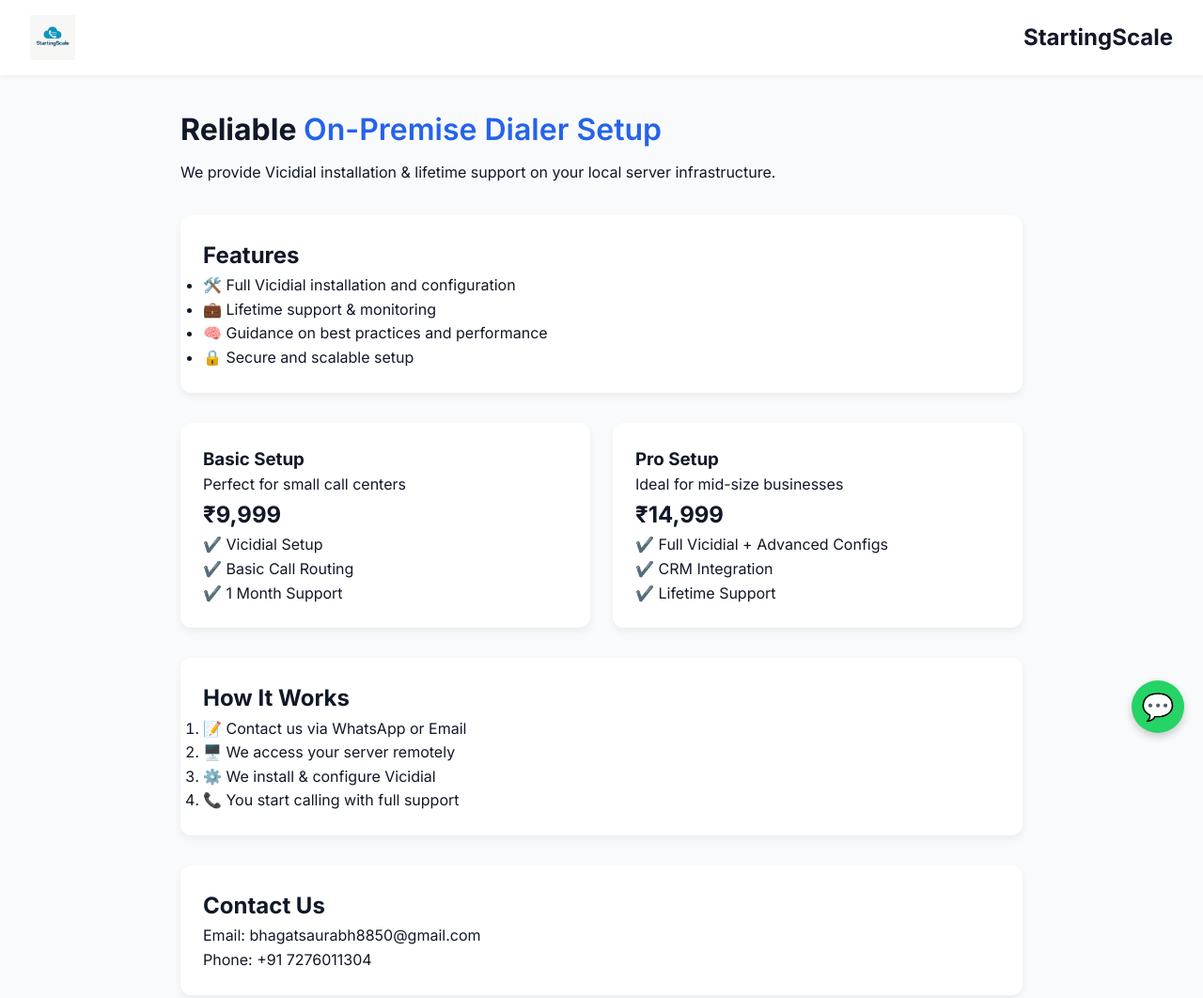
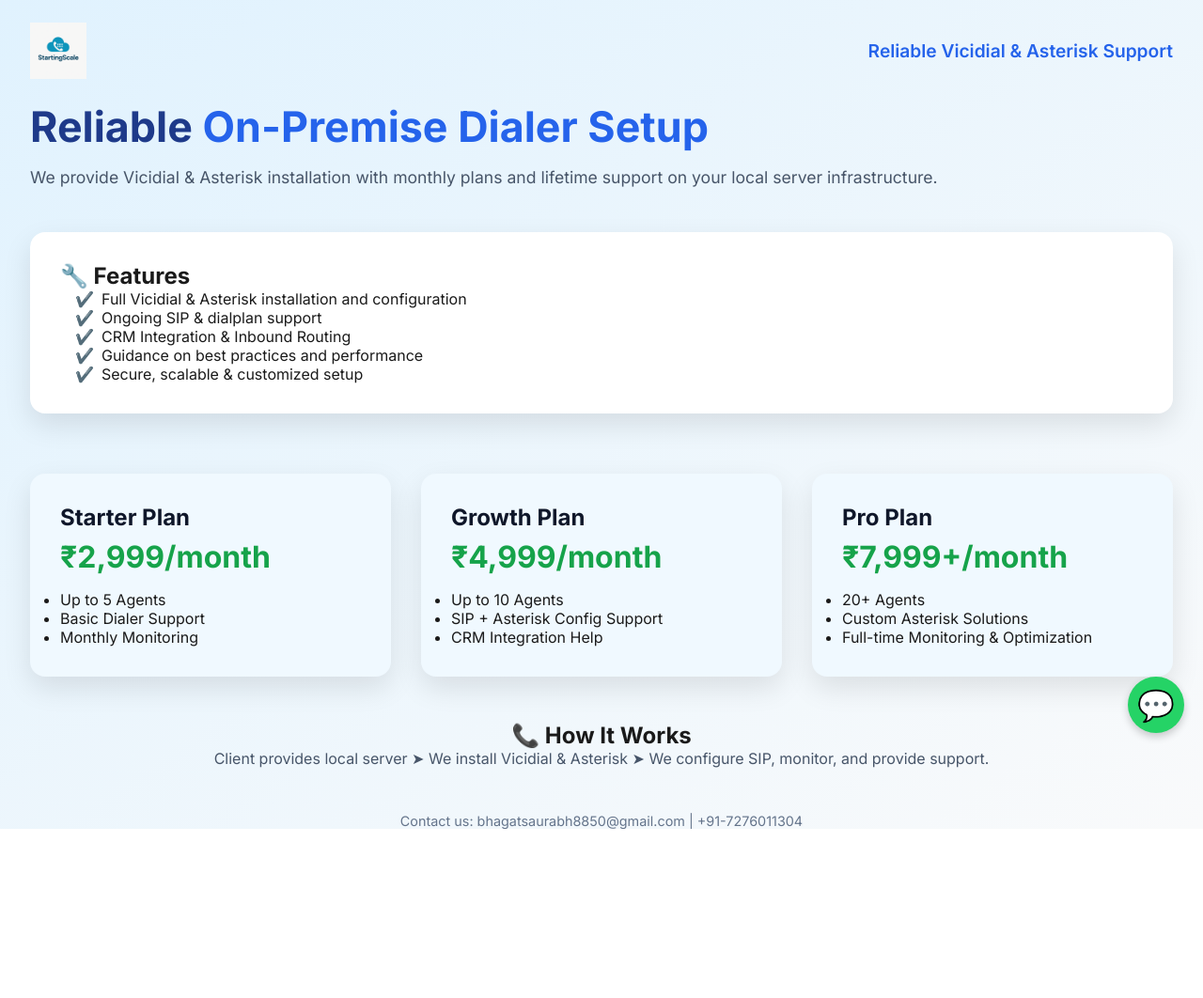
Before and after one commit to Saurabh8850/startingscale-landing-page, a plain HTML site: page index.html in a window 1280 px wide. Shown: the top 1062 px of the page at 94% size. After the commit the page ends 882 px from the top, so only its background shows below. Drawn offline with Linux system fonts and the light colour scheme.

Commit message:
index.html

```diff
--- a/index.html
+++ b/index.html
@@ -3,96 +3,165 @@
 <head>
   <meta charset="UTF-8" />
   <meta name="viewport" content="width=device-width, initial-scale=1.0" />
-  <title>StartingScale - On-Premise Dialer Services</title>
+  <title>StartingScale - On-Premise Dialer Setup</title>
   <link href="https://fonts.googleapis.com/css2?family=Inter:wght@400;600;700&display=swap" rel="stylesheet">
   <style>
-    * { margin: 0; padding: 0; box-sizing: border-box; }
-    body { font-family: 'Inter', sans-serif; line-height: 1.6; background-color: #f9fafb; color: #111827; }
-    header { background: white; padding: 1rem 2rem; display: flex; align-items: center; justify-content: space-between; box-shadow: 0 2px 4px rgba(0,0,0,0.05); }
-    header img { height: 48px; }
-    main { padding: 2rem; max-width: 960px; margin: auto; }
-    h1 { font-size: 2rem; font-weight: 700; margin-bottom: 0.5rem; }
-    .highlight { color: #2563eb; font-weight: 600; }
-    section { margin-bottom: 2rem; }
-    .card { background: white; border-radius: 12px; padding: 1.5rem; box-shadow: 0 4px 8px rgba(0,0,0,0.06); }
-    .pricing { display: flex; gap: 1.5rem; }
-    .pricing .card { flex: 1; transition: 0.3s; }
-    .pricing .card:hover { transform: scale(1.03); }
-    footer { text-align: center; padding: 1.5rem; background: #111827; color: white; }
-    .whatsapp-btn {
+    * {
+      margin: 0;
+      padding: 0;
+      box-sizing: border-box;
+      font-family: 'Inter', sans-serif;
+    }
+    body {
+      background: linear-gradient(to bottom right, #e0f2fe, #f9fafb);
+      color: #1a1a1a;
+      padding: 0 2rem;
+    }
+    header {
+      display: flex;
+      justify-content: space-between;
+      align-items: center;
+      padding: 1.5rem 0;
+    }
+    header img {
+      height: 60px;
+    }
+    .tagline {
+      color: #2563eb;
+      font-size: 1.2rem;
+      font-weight: 600;
+    }
+    h1 {
+      font-size: 2.8rem;
+      color: #1e3a8a;
+      margin-bottom: 1rem;
+    }
+    section {
+      margin-bottom: 3rem;
+    }
+    .card {
+      background: white;
+      border-radius: 16px;
+      box-shadow: 0 12px 30px rgba(0,0,0,0.1);
+      padding: 2rem;
+      margin-top: 1rem;
+      transition: transform 0.3s ease;
+    }
+    .card:hover {
+      transform: translateY(-5px);
+    }
+    .features ul {
+      list-style: none;
+      padding-left: 1rem;
+    }
+    .features li::before {
+      content: '✔️';
+      margin-right: 0.5rem;
+      color: #2563eb;
+    }
+    .pricing {
+      display: flex;
+      gap: 2rem;
+      flex-wrap: wrap;
+    }
+    .pricing .card {
+      flex: 1;
+      min-width: 280px;
+      background: #f0f9ff;
+    }
+    .card h3 {
+      font-size: 1.5rem;
+      margin-bottom: 0.5rem;
+      color: #0f172a;
+    }
+    .card h4 {
+      font-size: 2rem;
+      color: #16a34a;
+      margin-bottom: 1rem;
+    }
+    .how-it-works {
+      text-align: center;
+    }
+    .whatsapp-button {
       position: fixed;
       bottom: 20px;
       right: 20px;
       background-color: #25D366;
       color: white;
       border-radius: 50%;
-      width: 56px;
-      height: 56px;
+      width: 60px;
+      height: 60px;
       display: flex;
+      justify-content: center;
       align-items: center;
-      justify-content: center;
+      font-size: 2rem;
+      box-shadow: 0 4px 8px rgba(0,0,0,0.2);
+      z-index: 999;
       text-decoration: none;
-      font-size: 28px;
-      box-shadow: 0 4px 8px rgba(0,0,0,0.2);
     }
   </style>
 </head>
 <body>
   <header>
     <img src="startingscale_logo.png" alt="StartingScale Logo">
-    <h2>StartingScale</h2>
+    <div class="tagline">Reliable Vicidial & Asterisk Support</div>
   </header>
-  <main>
-    <section>
-      <h1>Reliable <span class="highlight">On-Premise Dialer Setup</span></h1>
-      <p>We provide Vicidial installation & lifetime support on your local server infrastructure.</p>
+
+  <section class="hero">
+    <h1>Reliable <span style="color:#2563eb">On-Premise Dialer Setup</span></h1>
+    <p style="font-size: 1.1rem; color: #475569;">We provide Vicidial & Asterisk installation with monthly plans and lifetime support on your local server infrastructure.</p>
   </section>
 
-    <section class="card">
-      <h2>Features</h2>
+  <section class="features card">
+    <h2>🔧 Features</h2>
     <ul>
-        <li>🛠️ Full Vicidial installation and configuration</li>
-        <li>💼 Lifetime support & monitoring</li>
-        <li>🧠 Guidance on best practices and performance</li>
-        <li>🔒 Secure and scalable setup</li>
+      <li>Full Vicidial & Asterisk installation and configuration</li>
+      <li>Ongoing SIP & dialplan support</li>
+      <li>CRM Integration & Inbound Routing</li>
+      <li>Guidance on best practices and performance</li>
+      <li>Secure, scalable & customized setup</li>
     </ul>
   </section>
 
   <section class="pricing">
     <div class="card">
-        <h3>Basic Setup</h3>
-        <p>Perfect for small call centers</p>
-        <h2>₹9,999</h2>
-        <p>✔️ Vicidial Setup<br>✔️ Basic Call Routing<br>✔️ 1 Month Support</p>
+      <h3>Starter Plan</h3>
+      <h4>₹2,999/month</h4>
+      <ul>
+        <li>Up to 5 Agents</li>
+        <li>Basic Dialer Support</li>
+        <li>Monthly Monitoring</li>
+      </ul>
     </div>
     <div class="card">
-        <h3>Pro Setup</h3>
-        <p>Ideal for mid-size businesses</p>
-        <h2>₹14,999</h2>
-        <p>✔️ Full Vicidial + Advanced Configs<br>✔️ CRM Integration<br>✔️ Lifetime Support</p>
+      <h3>Growth Plan</h3>
+      <h4>₹4,999/month</h4>
+      <ul>
+        <li>Up to 10 Agents</li>
+        <li>SIP + Asterisk Config Support</li>
+        <li>CRM Integration Help</li>
+      </ul>
+    </div>
+    <div class="card">
+      <h3>Pro Plan</h3>
+      <h4>₹7,999+/month</h4>
+      <ul>
+        <li>20+ Agents</li>
+        <li>Custom Asterisk Solutions</li>
+        <li>Full-time Monitoring & Optimization</li>
+      </ul>
     </div>
   </section>
 
-    <section class="card">
-      <h2>How It Works</h2>
-      <ol>
-        <li>📝 Contact us via WhatsApp or Email</li>
-        <li>🖥️ We access your server remotely</li>
-        <li>⚙️ We install & configure Vicidial</li>
-        <li>📞 You start calling with full support</li>
-      </ol>
+  <section class="how-it-works">
+    <h2>📞 How It Works</h2>
+    <p style="font-size: 1rem; color: #475569;">Client provides local server ➤ We install Vicidial & Asterisk ➤ We configure SIP, monitor, and provide support.</p>
   </section>
 
-    <section class="card">
-      <h2>Contact Us</h2>
-      <p>Email: bhagatsaurabh8850@gmail.com</p>
-      <p>Phone: +91 7276011304</p>
-    </section>
-  </main>
-  <footer>
-    &copy; 2025 StartingScale. All rights reserved.
+  <footer style="margin-top: 3rem; text-align: center; font-size: 0.9rem; color: #64748b;">
+    Contact us: bhagatsaurabh8850@gmail.com | +91-7276011304
   </footer>
 
-  <a class="whatsapp-btn" href="https://wa.me/917276011304" target="_blank">💬</a>
+  <a class="whatsapp-button" href="https://wa.me/917276011304" target="_blank">💬</a>
 </body>
 </html>
```
Lines whose indentation alone changed are shown as unchanged.
